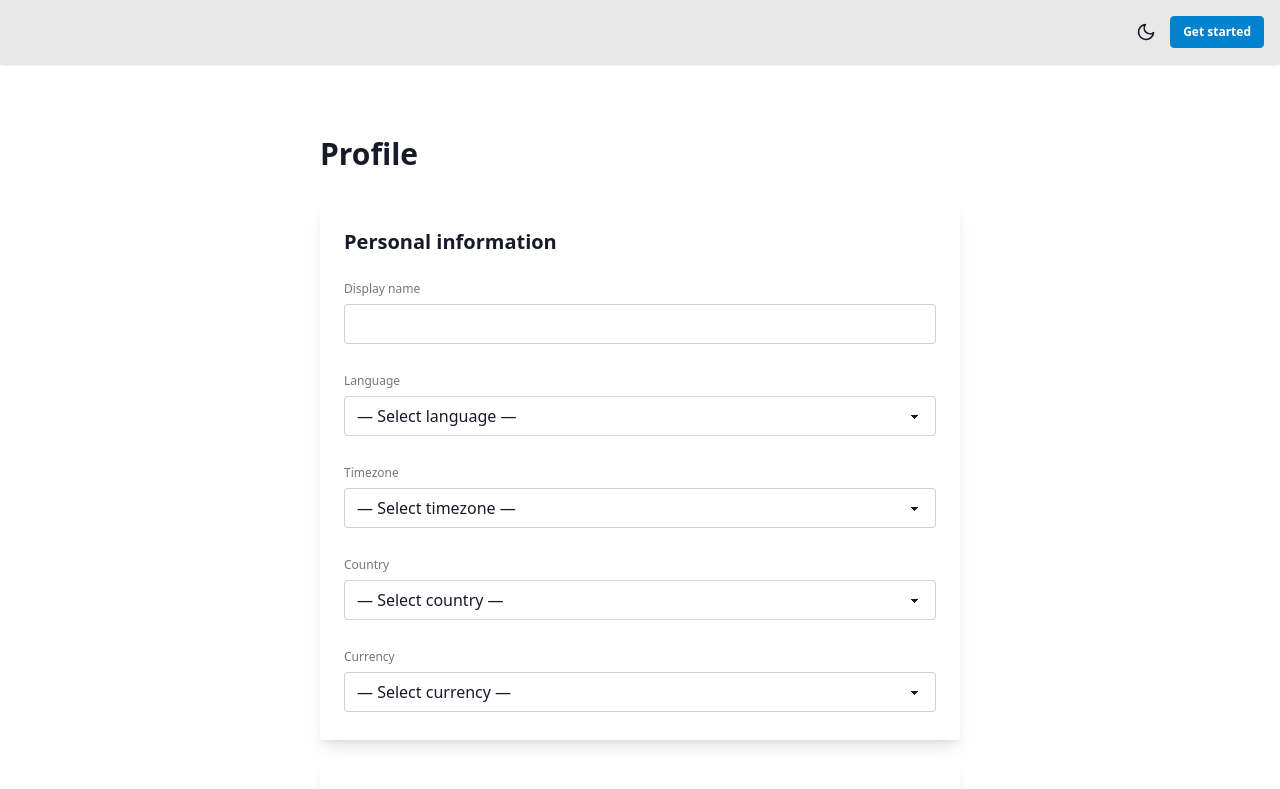
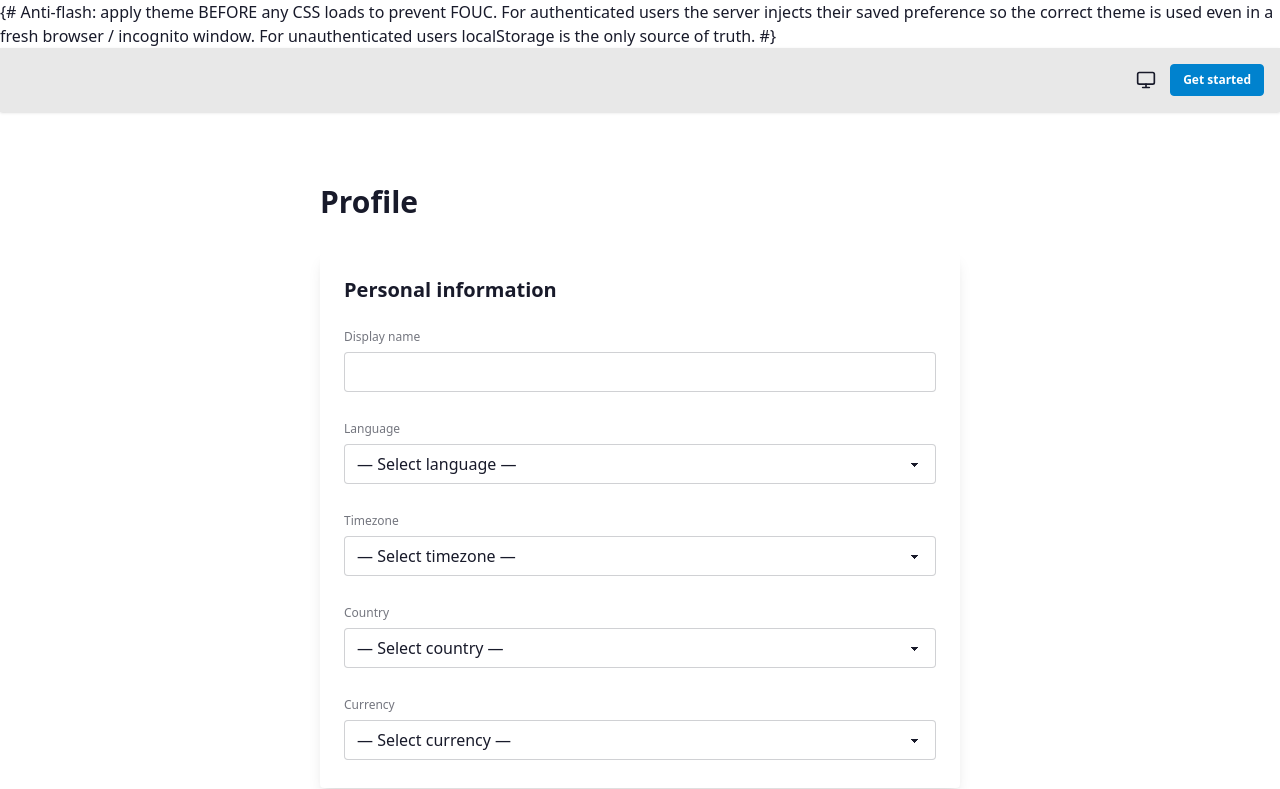
Before and after one commit to peterjgithub/saas-django, a Django app: template templates/users/profile.html in a window 1280 px wide. Shown: the top 789 px of the page. Run offline with Django 5.2, Linux system fonts and the light colour scheme; the template is opened without the code that fills it, so the values that code supplies are empty.

Commit message:
feat: 3-state theme toggle (light/dark/system) + persist to DB for auth users

```diff
--- a/apps/users/middleware.py
+++ b/apps/users/middleware.py
@@ -33,6 +33,7 @@
     "/password-reset/done/",
     "/password-reset/confirm/",
     "/password-reset/complete/",
+    "/theme/set/",
 }
 
 
--- a/apps/users/urls.py
+++ b/apps/users/urls.py
@@ -20,6 +20,8 @@
     ),
     # Profile
     path("profile/", views.profile_view, name="profile"),
+    # Theme preference (AJAX POST — authenticated saves to DB, unauth is no-op)
+    path("theme/set/", views.set_theme_view, name="set_theme"),
     # Account revoked
     path("account/revoked/", views.account_revoked_view, name="account_revoked"),
     # Member management (admin only)
--- a/templates/base.html
+++ b/templates/base.html
@@ -5,13 +5,30 @@
   <meta name="viewport" content="width=device-width, initial-scale=1.0" />
   <title>{% block title %}{{ SITE_NAME }}{% endblock %}</title>
 
-  {# Anti-flash: apply saved theme BEFORE any CSS loads to prevent FOUC #}
+  {# Anti-flash: apply theme BEFORE any CSS loads to prevent FOUC.
+     For authenticated users the server injects their saved preference so the
+     correct theme is used even in a fresh browser / incognito window.
+     For unauthenticated users localStorage is the only source of truth. #}
   <script>
     (function () {
-      var saved = localStorage.getItem('theme');
-      var theme = (saved === 'corporate' || saved === 'night') ? saved
-                  : (window.matchMedia('(prefers-color-scheme: dark)').matches ? 'night' : 'corporate');
-      document.documentElement.setAttribute('data-theme', theme);
+      {% if user.is_authenticated %}
+      {# Server-side preference wins — overrides any stale localStorage value. #}
+      var serverTheme = '{{ current_theme }}';  {# "corporate" | "night" | "system" #}
+      var stored = localStorage.getItem('theme');
+      {# Only trust localStorage if the user hasn't saved a server preference yet #}
+      var pref = (serverTheme && serverTheme !== 'system') ? serverTheme
+                 : (serverTheme === 'system') ? 'system'
+                 : (stored || 'system');
+      {% else %}
+      {# Unauthenticated — localStorage only #}
+      var pref = localStorage.getItem('theme') || 'system';
+      {% endif %}
+      var resolved = (pref === 'night') ? 'night'
+                     : (pref === 'corporate') ? 'corporate'
+                     : (window.matchMedia('(prefers-color-scheme: dark)').matches ? 'night' : 'corporate');
+      document.documentElement.setAttribute('data-theme', resolved);
+      {# Store the logical pref (may be "system"), not the resolved value #}
+      localStorage.setItem('theme', pref);
     })();
   </script>
 
@@ -50,17 +67,25 @@
       <div class="navbar-end gap-2">
         <button id="theme-toggle"
                 class="btn btn-ghost btn-sm btn-circle"
-                aria-label="{% trans 'Toggle colour theme' %}"
-                title="{% trans 'Toggle light / dark' %}">
+                aria-label="{% trans 'Cycle colour theme' %}"
+                title="{% trans 'Cycle light / dark / system' %}">
+          {# Sun — shown when current pref is dark (click → system) #}
           <svg id="icon-sun" xmlns="http://www.w3.org/2000/svg" class="size-5 hidden" fill="none"
                viewBox="0 0 24 24" stroke="currentColor" stroke-width="2" aria-hidden="true">
             <path stroke-linecap="round" stroke-linejoin="round"
                   d="M12 3v1m0 16v1m9-9h-1M4 12H3m15.364-6.364-.707.707M6.343 17.657l-.707.707M17.657 17.657l-.707-.707M6.343 6.343l-.707-.707M12 8a4 4 0 1 0 0 8 4 4 0 0 0 0-8z"/>
           </svg>
-          <svg id="icon-moon" xmlns="http://www.w3.org/2000/svg" class="size-5" fill="none"
+          {# Moon — shown when current pref is light (click → dark) #}
+          <svg id="icon-moon" xmlns="http://www.w3.org/2000/svg" class="size-5 hidden" fill="none"
                viewBox="0 0 24 24" stroke="currentColor" stroke-width="2" aria-hidden="true">
             <path stroke-linecap="round" stroke-linejoin="round"
                   d="M21 12.79A9 9 0 1 1 11.21 3 7 7 0 0 0 21 12.79z"/>
+          </svg>
+          {# Monitor — shown when current pref is system (click → light) #}
+          <svg id="icon-system" xmlns="http://www.w3.org/2000/svg" class="size-5" fill="none"
+               viewBox="0 0 24 24" stroke="currentColor" stroke-width="2" aria-hidden="true">
+            <rect x="2" y="3" width="20" height="14" rx="2" stroke-linecap="round" stroke-linejoin="round"/>
+            <path stroke-linecap="round" stroke-linejoin="round" d="M8 21h8M12 17v4"/>
           </svg>
         </button>
 
@@ -218,18 +243,24 @@
           <span class="text-sm">{% trans "Theme" %}</span>
           <button id="theme-toggle-mobile"
                   class="btn btn-ghost btn-sm btn-circle"
-                  aria-label="{% trans 'Toggle dark/light mode' %}">
-            {# Sun — shown in dark mode #}
+                  aria-label="{% trans 'Cycle dark/light/system mode' %}">
+            {# Sun — shown when pref is dark (click → system) #}
             <svg id="icon-sun-mobile" xmlns="http://www.w3.org/2000/svg" class="size-5 hidden"
                  fill="none" viewBox="0 0 24 24" stroke="currentColor" stroke-width="2" aria-hidden="true">
               <path stroke-linecap="round" stroke-linejoin="round"
                     d="M12 3v1m0 16v1m8.66-9h-1M4.34 12h-1m15.07-6.07-.71.71M6.34 17.66l-.71.71M17.66 17.66l-.71-.71M6.34 6.34l-.71-.71M12 7a5 5 0 100 10A5 5 0 0012 7z"/>
             </svg>
-            {# Moon — shown in light mode #}
-            <svg id="icon-moon-mobile" xmlns="http://www.w3.org/2000/svg" class="size-5"
+            {# Moon — shown when pref is light (click → dark) #}
+            <svg id="icon-moon-mobile" xmlns="http://www.w3.org/2000/svg" class="size-5 hidden"
                  fill="none" viewBox="0 0 24 24" stroke="currentColor" stroke-width="2" aria-hidden="true">
               <path stroke-linecap="round" stroke-linejoin="round"
                     d="M21 12.79A9 9 0 1111.21 3 7 7 0 0021 12.79z"/>
+            </svg>
+            {# Monitor — shown when pref is system (click → light) #}
+            <svg id="icon-system-mobile" xmlns="http://www.w3.org/2000/svg" class="size-5"
+                 fill="none" viewBox="0 0 24 24" stroke="currentColor" stroke-width="2" aria-hidden="true">
+              <rect x="2" y="3" width="20" height="14" rx="2" stroke-linecap="round" stroke-linejoin="round"/>
+              <path stroke-linecap="round" stroke-linejoin="round" d="M8 21h8M12 17v4"/>
             </svg>
           </button>
         </div>
@@ -259,43 +290,92 @@
     <p>© {% now "Y" %} {{ SITE_NAME }}</p>
   </footer>
 
-  {# THEME TOGGLE SCRIPT #}
+  {# THEME TOGGLE SCRIPT
+     Pref values:  "corporate" | "night" | "system"
+     Cycle order:  corporate → night → system → corporate …
+     Resolved:     system → read prefers-color-scheme at runtime
+     Persistence:  localStorage always; POST to /theme/set/ when authenticated.
+  #}
   <script>
     (function () {
-      var btn = document.getElementById('theme-toggle');
-      var btnMobile = document.getElementById('theme-toggle-mobile');
-      var sunIcon = document.getElementById('icon-sun');
-      var moonIcon = document.getElementById('icon-moon');
-      var sunIconMobile = document.getElementById('icon-sun-mobile');
-      var moonIconMobile = document.getElementById('icon-moon-mobile');
-      var html = document.documentElement;
+      var btn        = document.getElementById('theme-toggle');
+      var btnMobile  = document.getElementById('theme-toggle-mobile');
+      var html       = document.documentElement;
 
-      function currentTheme() {
-        return html.getAttribute('data-theme') || 'corporate';
+      var icons = {
+        sun:          document.getElementById('icon-sun'),
+        moon:         document.getElementById('icon-moon'),
+        system:       document.getElementById('icon-system'),
+        sunMobile:    document.getElementById('icon-sun-mobile'),
+        moonMobile:   document.getElementById('icon-moon-mobile'),
+        systemMobile: document.getElementById('icon-system-mobile'),
+      };
+
+      var isAuthenticated = {{ user.is_authenticated|yesno:"true,false" }};
+      var csrfToken       = '{{ csrf_token }}';
+      var setThemeUrl     = '{% url "users:set_theme" %}';
+
+      function resolveTheme(pref) {
+        if (pref === 'night')     return 'night';
+        if (pref === 'corporate') return 'corporate';
+        {# "system" — read OS preference at runtime #}
+        return window.matchMedia('(prefers-color-scheme: dark)').matches ? 'night' : 'corporate';
       }
 
-      function applyTheme(theme) {
-        html.setAttribute('data-theme', theme);
-        localStorage.setItem('theme', theme);
-        var isDark = theme === 'night';
-        if (sunIcon) sunIcon.classList.toggle('hidden', !isDark);
-        if (moonIcon) moonIcon.classList.toggle('hidden', isDark);
-        if (sunIconMobile) sunIconMobile.classList.toggle('hidden', !isDark);
-        if (moonIconMobile) moonIconMobile.classList.toggle('hidden', isDark);
+      function nextPref(current) {
+        if (current === 'corporate') return 'night';
+        if (current === 'night')     return 'system';
+        return 'corporate';
       }
 
-      applyTheme(currentTheme());
+      function updateIcons(pref) {
+        {# sun = currently dark → clicking goes to system #}
+        var showSun    = pref === 'night';
+        {# moon = currently light → clicking goes to dark #}
+        var showMoon   = pref === 'corporate';
+        {# monitor = currently system → clicking goes to light #}
+        var showSystem = pref === 'system';
+        if (icons.sun)          icons.sun.classList.toggle('hidden', !showSun);
+        if (icons.moon)         icons.moon.classList.toggle('hidden', !showMoon);
+        if (icons.system)       icons.system.classList.toggle('hidden', !showSystem);
+        if (icons.sunMobile)    icons.sunMobile.classList.toggle('hidden', !showSun);
+        if (icons.moonMobile)   icons.moonMobile.classList.toggle('hidden', !showMoon);
+        if (icons.systemMobile) icons.systemMobile.classList.toggle('hidden', !showSystem);
+      }
 
-      if (btn) {
-        btn.addEventListener('click', function () {
-          applyTheme(currentTheme() === 'night' ? 'corporate' : 'night');
-        });
+      function applyPref(pref) {
+        var resolved = resolveTheme(pref);
+        html.setAttribute('data-theme', resolved);
+        localStorage.setItem('theme', pref);
+        updateIcons(pref);
+
+        if (isAuthenticated) {
+          var fd = new FormData();
+          fd.append('theme', pref);
+          fd.append('csrfmiddlewaretoken', csrfToken);
+          fetch(setThemeUrl, { method: 'POST', body: fd, credentials: 'same-origin' })
+            .catch(function () { /* non-critical — ignore network errors */ });
+        }
       }
-      if (btnMobile) {
-        btnMobile.addEventListener('click', function () {
-          applyTheme(currentTheme() === 'night' ? 'corporate' : 'night');
-        });
+
+      {# Initialise icons from current pref stored in localStorage #}
+      updateIcons(localStorage.getItem('theme') || 'system');
+
+      {# Listen for OS preference changes while page is open (system mode only) #}
+      window.matchMedia('(prefers-color-scheme: dark)').addEventListener('change', function () {
+        var pref = localStorage.getItem('theme') || 'system';
+        if (pref === 'system') {
+          html.setAttribute('data-theme', resolveTheme('system'));
+        }
+      });
+
+      function onToggleClick() {
+        var current = localStorage.getItem('theme') || 'system';
+        applyPref(nextPref(current));
       }
+
+      if (btn)       btn.addEventListener('click', onToggleClick);
+      if (btnMobile) btnMobile.addEventListener('click', onToggleClick);
     })();
   </script>
 
--- a/templates/users/profile.html
+++ b/templates/users/profile.html
@@ -166,3 +166,15 @@
 
 </div>
 {% endblock %}
+
+{% block extra_js %}
+<script>
+  {# After a profile save the page reloads — sync localStorage to the newly saved theme #}
+  (function () {
+    var saved = '{{ saved_theme|escapejs }}';
+    if (saved) {
+      localStorage.setItem('theme', saved);
+    }
+  })();
+</script>
+{% endblock %}
```
Also changed, not shown: AGENTS.md (+3 -3 lines), apps/users/tests/test_auth.py (+96 -0 lines), apps/users/views.py (+33 -2 lines).
